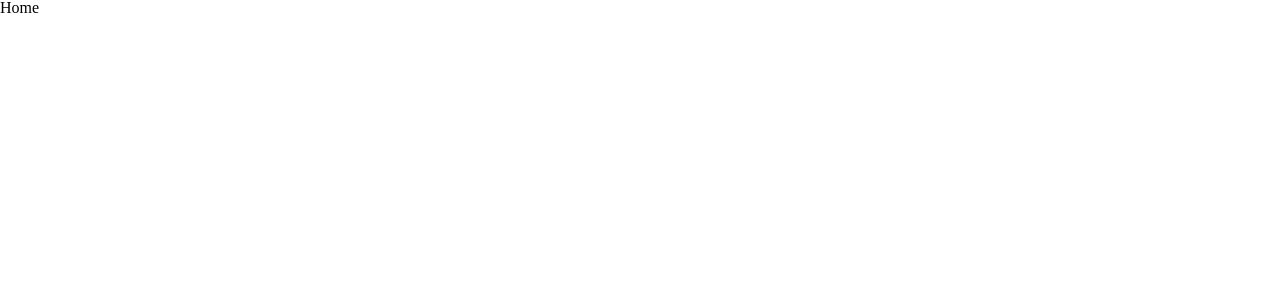
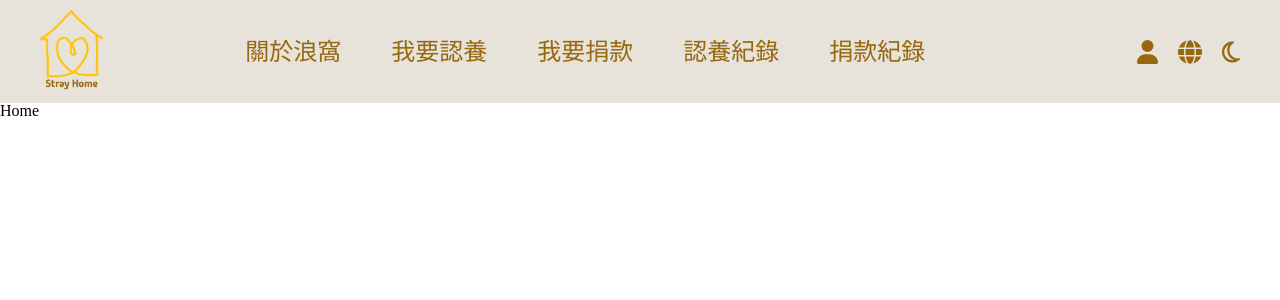
Before and after one commit to hanxinn/stray_home, a Vue app: page /home in a window 1280 px wide. Shown: the top 300 px of the page. Built offline with nearby package versions, Linux system fonts and the light colour scheme.

Commit message:
header done

```diff
--- a/package.json
+++ b/package.json
@@ -9,11 +9,17 @@
     "preview": "vite preview"
   },
   "dependencies": {
+    "@fortawesome/fontawesome-svg-core": "^6.6.0",
+    "@fortawesome/free-brands-svg-icons": "^6.6.0",
+    "@fortawesome/free-regular-svg-icons": "^6.6.0",
+    "@fortawesome/free-solid-svg-icons": "^6.6.0",
+    "@fortawesome/vue-fontawesome": "^3.0.8",
     "vue": "^3.4.37",
     "vue-router": "^4.4.5"
   },
   "devDependencies": {
     "@vitejs/plugin-vue": "^5.1.2",
+    "sass": "^1.80.3",
     "vite": "^5.4.1"
   }
 }
--- a/src/main.js
+++ b/src/main.js
@@ -3,6 +3,22 @@ import '@/assets/css/index.css'
 import App from './App.vue'
 import router from './router' // 1. 引入 router
 
+/* import the fontawesome core */
+import { library } from '@fortawesome/fontawesome-svg-core'
+
+/* import font awesome icon component */
+import { FontAwesomeIcon } from '@fortawesome/vue-fontawesome'
+
+/* import specific icons */
+import { faUser, faMoon, faGlobe } from '@fortawesome/free-solid-svg-icons'
+import { faMoon as faMoonRegular } from '@fortawesome/free-regular-svg-icons'
+
+/* add icons to the library */
+library.add(faUser, faMoon, faMoonRegular, faGlobe)
+
 const app = createApp(App)
 
-app.use(router).mount('#app') // 2. 使用 router
+app
+.use(router)
+.component('font-awesome-icon', FontAwesomeIcon)
+.mount('#app') // 2. 使用 router
--- a/src/router/index.js
+++ b/src/router/index.js
@@ -21,6 +21,26 @@ const router = createRouter({
       component: () => import('@/views/About/index.vue')
     },
     {
+      path: '/adopt',
+      name: 'adopt',
+      component: () => import('@/views/Adopt/index.vue')
+    },
+     {
+      path: '/donate',
+      name: 'donate',
+      component: () => import('@/views/Donate/index.vue')
+    },
+    {
+      path: '/adoptRecord',
+      name: 'adoptRecord',
+      component: () => import('@/views/AdoptRecord/index.vue')
+    },
+     {
+      path: '/donateRecord',
+      name: 'donateRecord',
+      component: () => import('@/views/DonateRecord/index.vue')
+    },
+    {
       path: '/pets/:id',
       name: 'pets',
       component: () => import('@/views/Pets/index.vue')
--- /dev/null
+++ b/src/views/Adopt/index.vue
@@ -0,0 +1,9 @@
+<script setup></script>
+
+<template>
+  <h1>
+    Adopt
+  </h1>
+</template>
+
+<style scoped></style>
--- /dev/null
+++ b/src/views/AdoptRecord/index.vue
@@ -0,0 +1,9 @@
+<script setup></script>
+
+<template>
+  <h1>
+    AdoptRecord
+  </h1>
+</template>
+
+<style scoped></style>
--- /dev/null
+++ b/src/views/Donate/index.vue
@@ -0,0 +1,9 @@
+<script setup></script>
+
+<template>
+  <h1>
+    Donate
+  </h1>
+</template>
+
+<style scoped></style>
--- /dev/null
+++ b/src/views/DonateRecord/index.vue
@@ -0,0 +1,9 @@
+<script setup></script>
+
+<template>
+  <h1>
+    DonateRecord
+  </h1>
+</template>
+
+<style scoped></style>
--- a/src/views/Home/index.vue
+++ b/src/views/Home/index.vue
@@ -3,9 +3,86 @@
 <script setup></script>
 
 <template>
+  <header>
+    <div class="container">
+      <div class="logo">
+        <RouterLink to="/"><img class="header-logo" src="../../assets/pic/home/headerlogo.png" alt="logo"></RouterLink>
+      </div>
+      <div class="nav">
+        <ul>
+          <RouterLink to="/about">
+            <li>關於浪窩</li>
+          </RouterLink>
+          <RouterLink to="/adopt">
+            <li>我要認養</li>
+          </RouterLink>
+          <RouterLink to="/donate">
+            <li>我要捐款</li>
+          </RouterLink>
+          <RouterLink to="/adoptRecord">
+            <li>認養紀錄</li>
+          </RouterLink>
+          <RouterLink to="/donateRecord">
+            <li>捐款紀錄</li>
+          </RouterLink>
+        </ul>
+
+      </div>
+      <div class="login">
+        <font-awesome-icon class="icon" icon="fa-solid fa-user" />
+        <font-awesome-icon class="icon" icon="fa-solid fa-globe" />
+        <font-awesome-icon class="icon" icon="fa-regular fa-moon" />
+
+      </div>
+    </div>
+  </header>
   <h1>
     Home
   </h1>
+
 </template>
 
-<style scoped></style>
+<style lang="scss" scoped>
+  header {
+    background-color: #E7E2DA;
+    padding-top: 10px;
+    padding-bottom: 10px;
+    .container {
+      width: 1200px;
+      margin: 0 auto;
+      display: flex;
+      justify-content: space-between;
+      align-items: center;
+      .logo {
+        .header-logo {
+          height: 80px;
+        }
+
+      }
+      .nav {
+        font-size: 24px;
+        color: #98680E;
+        ul {
+          display: flex;
+          a {
+            text-decoration: none;
+            color: #98680E;
+            li {
+              margin-right: 50px;
+            }
+          }
+        }
+
+      }
+      .login {
+        .icon {
+          font-size: 24px;
+          margin-left: 20px;
+          color: #98680E;
+        }
+
+      }
+    }
+  }
+
+</style>
```
Also changed, not shown: src/assets/pic/home/headerlogo.png (added), 1 other file (tests, documents, lock files or other folders).
